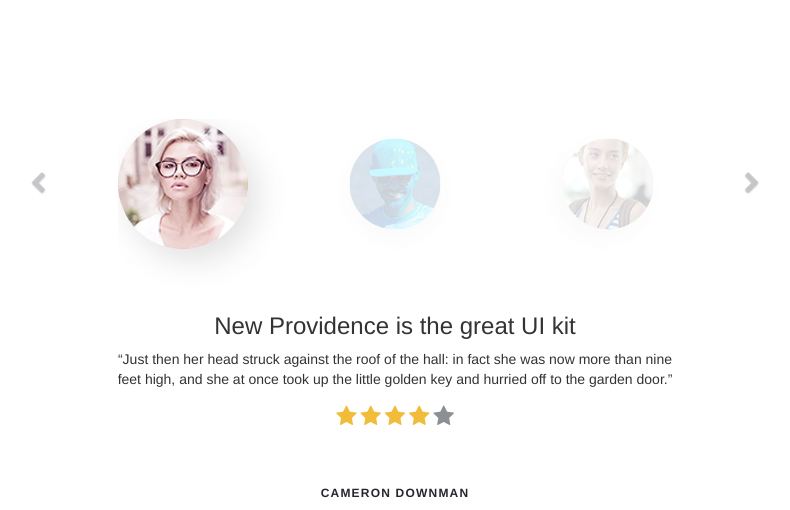
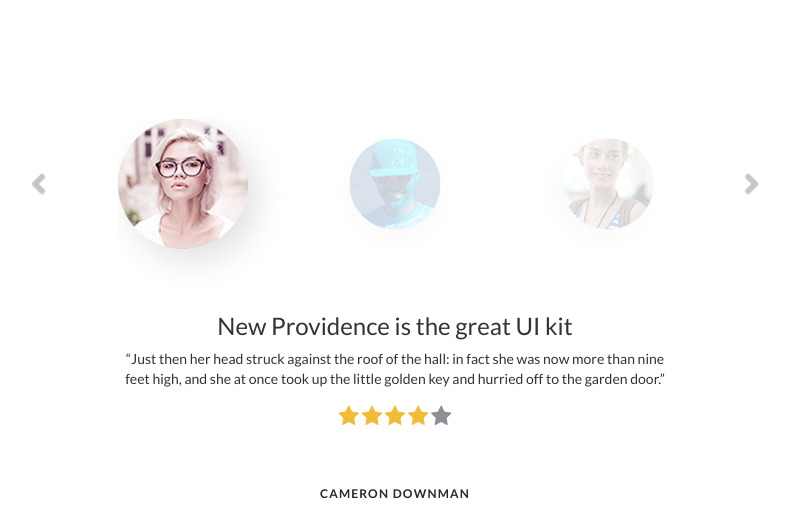
Before and after one commit to ybw0000/ProtectedData, a Django app: page / in a window 1280 px wide. Shown: the part 5990-6500 px from the top of the page, without its empty margins (245-1035 px from the left). Run offline with Django 3.2, Linux system fonts and the light colour scheme; some libraries are stand-ins or nearby versions.

Commit message:
Fix bug in slaider

```diff
--- a/protecteddata/main/static/main/css/style.css
+++ b/protecteddata/main/static/main/css/style.css
@@ -733,6 +733,7 @@ html {
 
 #customers {
   padding: 120px 0;
+  font-family: 'Lato', sans-serif;
 }
 
 #customers i {
--- a/protecteddata/main/static/main/css/style.scss
+++ b/protecteddata/main/static/main/css/style.scss
@@ -525,6 +525,7 @@ html {
 
 #customers {
     padding: 120px 0;
+    font-family: 'Lato', sans-serif;
 }
 
 #customers i {
--- a/protecteddata/main/templates/main/index.html
+++ b/protecteddata/main/templates/main/index.html
@@ -225,7 +225,6 @@
 
     <script src="../../static/main/js/jquery-2.1.4.min.js"></script>
     <script src="../../static/main/js/bootstrap.min.js"></script>
-    <script src="../../static/main/js/main.js"></script>
 </body>
 
 </html>
```
Also changed, not shown: 1 other file.
